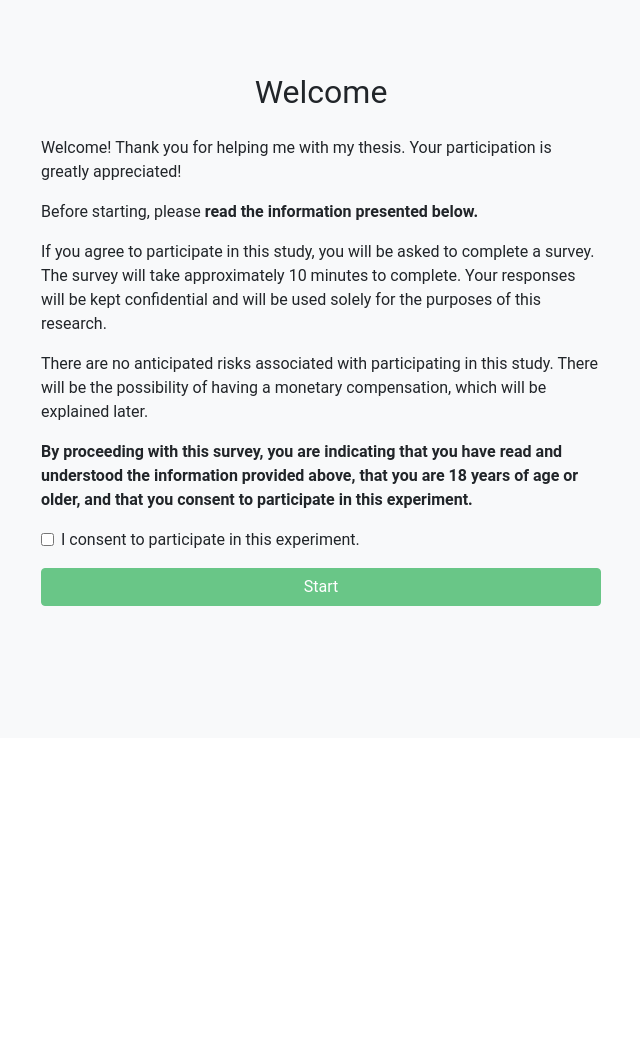
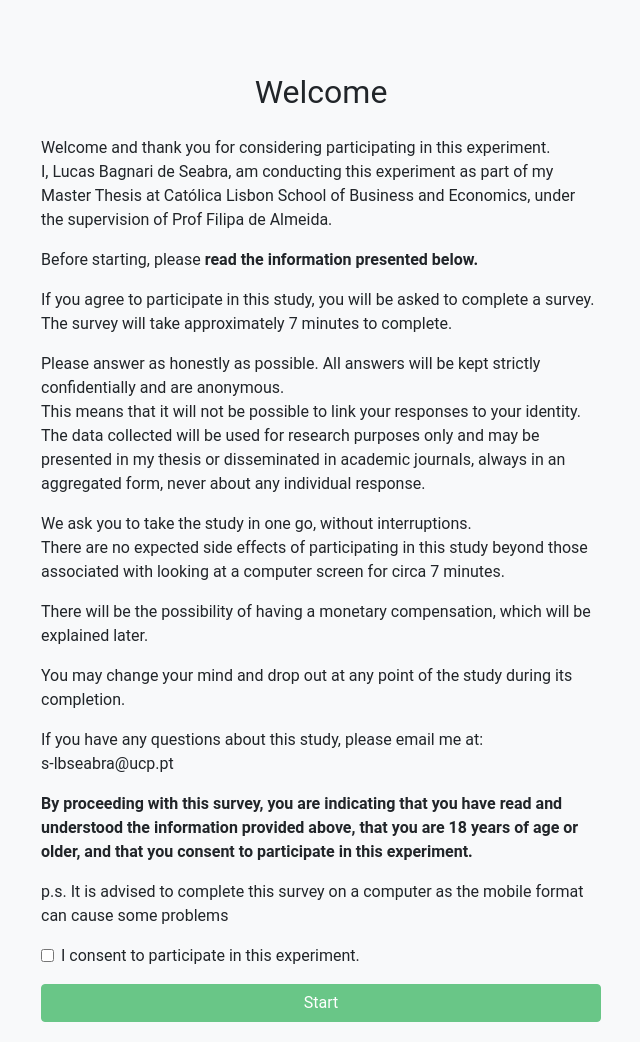
Before and after one commit to lucas-bs/thesis-survey, a Flask app: page / in a window 1280 px wide. Shown: the part 62-1104 px from the top of the page, without its empty margins (319-959 px from the left). Before the commit the page ends 668 px from the top, so only its background shows below. Run offline with Flask 3, Linux system fonts and the light colour scheme; some libraries are stand-ins or nearby versions.

Commit message:
Update welcome.html

```diff
--- a/gpt/templates/welcome.html
+++ b/gpt/templates/welcome.html
@@ -15,24 +15,49 @@
         <div class="chat-container">
             <div class="chat-title">Welcome</div>
             <p>
-                Welcome! Thank you for helping me with my thesis. Your participation is greatly appreciated!
+                Welcome and thank you for considering participating in this experiment.
+                <br>
+                I, Lucas Bagnari de Seabra, am conducting this experiment as part of my Master Thesis at Católica
+                Lisbon School of Business and Economics, under the supervision of Prof Filipa de Almeida.
             </p>
             <p>
                 Before starting, please <strong>read the information presented below.</strong>
             </p>
             <p>
                 If you agree to participate in this study, you will be asked to complete a survey.
-                The survey will take approximately 10 minutes to complete.
-                Your responses will be kept confidential and will be used solely for the purposes of this research.
+                The survey will take approximately 7 minutes to complete.
             </p>
             <p>
-                There are no anticipated risks associated with participating in this study.
+                Please answer as honestly as possible. All answers will be kept strictly confidentially and are anonymous.
+                <br>
+                This means that it will not be possible to link your responses to your identity.
+                <br>
+                The data collected will be used for research purposes only and may be presented in my thesis or
+                disseminated in academic journals, always in an aggregated form, never about any individual response.
+            </p>
+            <p>
+                We ask you to take the study in one go, without interruptions.
+                <br>
+                There are no expected side effects of participating in this study beyond those associated with
+                looking at a computer screen for circa 7 minutes.
+            </p>
+            <p>
                 There will be the possibility of having a monetary compensation, which will be explained later.
+            </p>
+            <p>
+                You may change your mind and drop out at any point of the study during its completion.
+            </p>
+            <p>
+                If you have any questions about this study, please email me at: <br>
+                s-lbseabra@ucp.pt
             </p>
             <p>
                 <strong>By proceeding with this survey, you are indicating that you have read and understood the
                 information provided above, that you are 18 years of age or older, and that you consent to
                     participate in this experiment.</strong>
+            </p>
+            <p>
+                p.s. It is advised to complete this survey on a computer as the mobile format can cause some problems
             </p>
 
             <form action="/" method="post">
```
